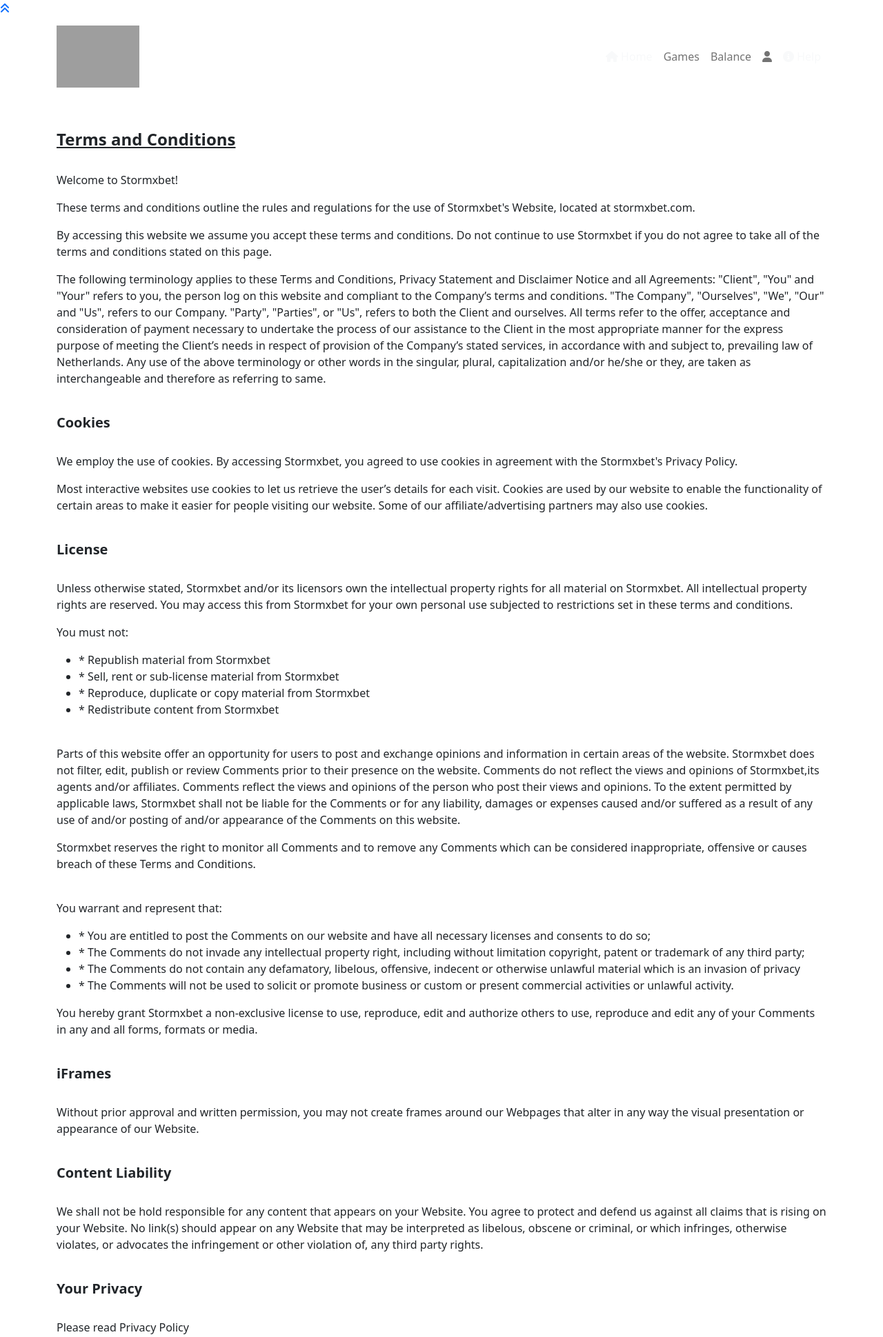
After one commit to okoriek/Aws_stormxbet, a Django app: page /term_and_conditions/ in a window 1280 px wide. The commit adds this page. Shown: the top 1939 px of the page at 69% size. Run offline with Django 4.2, Linux system fonts and the light colour scheme; the visitor is signed in with stand-in values (Sample User, id 1); parts of the project's set-up code (start-up, migrations or seed data) failed here and were passed over; some libraries are stand-ins or nearby versions; grey boxes are pictures that could not be loaded.

Commit message:
finalizing

```diff
--- a/stormxbet/settings.py
+++ b/stormxbet/settings.py
@@ -171,6 +171,7 @@ EMAIL_HOST_PASSWORD='WyQwJ4f53UyK'
 EMAIL_HOST_USER='admin@stormxbet.com'
 EMAIL_USE_TLS = True
 EMAIL_PORT = 587
+DEFAULT_FROM_EMAIL = 'Stormxbet <admin@stormxbet.com>'
 
 
 
--- a/website/templates/base.html
+++ b/website/templates/base.html
@@ -214,9 +214,9 @@
                                     style="width: 120px;">
                             </a>
                             <ul class="footer-link">
-                                <li><a href="contact.html">Contact</a></li>
-                                <li><a href="terms-conditions.html">Terms of Services</a></li>
-                                <li><a href="privacy-policy.html">Privacy</a></li>
+                                <li><a href="{% url 'help' %}">Contact</a></li>
+                                <li><a href="{% url 'terms' %}">Terms of Services</a></li>
+
                             </ul>
                         </div>
                     </div>
--- a/website/templates/password/passwordresetdone.html
+++ b/website/templates/password/passwordresetdone.html
@@ -11,7 +11,7 @@
                     entered.
                     You should receive them shortly, if you don't receive an email, please make sure you've entered the
                     address
-                    you register with, or check your spam folder on your mail
+                    you register with, or check your spam folder in your mail Thank you.
                 </p>
             </center>
         </div>
--- a/website/templates/website/contact.html
+++ b/website/templates/website/contact.html
@@ -1,6 +1,7 @@
 {% extends 'base.html' %}
 {% load static %}
 {% block body %}
+
 <!-- Banner Section start -->
 <section class="banner-section inner-banner contact">
     <div class="overlay">
--- /dev/null
+++ b/website/templates/website/terms.html
@@ -0,0 +1,161 @@
+{% extends 'base.html' %}
+{% load static %}
+{% block body %}
+<div class="container pt-120" style="justify-content: end;">
+    <h4 class="pt-5" style="text-decoration: underline;"><strong>Terms and Conditions</strong></h4>
+    <br>
+
+    <p>Welcome to Stormxbet!</p>
+
+    <p>These terms and conditions outline the rules and regulations for the use of Stormxbet's Website, located at
+        stormxbet.com.</p>
+
+    <p>By accessing this website we assume you accept these terms and conditions. Do not continue to use Stormxbet if
+        you do
+        not agree to take all of the terms and conditions stated on this page.</p>
+
+    <p>The following terminology applies to these Terms and Conditions, Privacy Statement and Disclaimer Notice and all
+        Agreements: "Client", "You" and "Your" refers to you, the person log on this website and compliant to the
+        Company’s
+        terms and conditions. "The Company", "Ourselves", "We", "Our" and "Us", refers to our Company. "Party",
+        "Parties",
+        or "Us", refers to both the Client and ourselves. All terms refer to the offer, acceptance and consideration of
+        payment necessary to undertake the process of our assistance to the Client in the most appropriate manner for
+        the
+        express purpose of meeting the Client’s needs in respect of provision of the Company’s stated services, in
+        accordance with and subject to, prevailing law of Netherlands. Any use of the above terminology or other words
+        in
+        the singular, plural, capitalization and/or he/she or they, are taken as interchangeable and therefore as
+        referring
+        to same.</p>
+    <br>
+    <h5><strong>Cookies</strong></h5>
+    <br>
+
+    <p>We employ the use of cookies. By accessing Stormxbet, you agreed to use cookies in agreement with the Stormxbet's
+        Privacy Policy. </p>
+
+    <p>Most interactive websites use cookies to let us retrieve the user’s details for each visit. Cookies are used by
+        our
+        website to enable the functionality of certain areas to make it easier for people visiting our website. Some of
+        our
+        affiliate/advertising partners may also use cookies.</p>
+    <br>
+    <h5><strong>License</strong></h5>
+    <br>
+
+    <p>Unless otherwise stated, Stormxbet and/or its licensors own the intellectual property rights for all material on
+        Stormxbet. All intellectual property rights are reserved. You may access this from Stormxbet for your own
+        personal
+        use subjected to restrictions set in these terms and conditions.</p>
+
+    <p>You must not:</p>
+    <ul>
+        <li>* Republish material from Stormxbet</li>
+        <li>* Sell, rent or sub-license material from Stormxbet</li>
+        <li>* Reproduce, duplicate or copy material from Stormxbet</li>
+        <li>* Redistribute content from Stormxbet</li>
+    </ul>
+    <br>
+    <p>Parts of this website offer an opportunity for users to post and exchange opinions and information in certain
+        areas
+        of the website. Stormxbet does not filter, edit, publish or review Comments prior to their presence on the
+        website.
+        Comments do not reflect the views and opinions of Stormxbet,its agents and/or affiliates. Comments reflect the
+        views
+        and opinions of the person who post their views and opinions. To the extent permitted by applicable laws,
+        Stormxbet
+        shall not be liable for the Comments or for any liability, damages or expenses caused and/or suffered as a
+        result of
+        any use of and/or posting of and/or appearance of the Comments on this website.</p>
+
+    <p>Stormxbet reserves the right to monitor all Comments and to remove any Comments which can be considered
+        inappropriate, offensive or causes breach of these Terms and Conditions.</p>
+
+    <br>
+    <p>You warrant and represent that:</p>
+
+    <ul>
+        <li>* You are entitled to post the Comments on our website and have all necessary licenses and consents to do so;
+        </li>
+        <li>* The Comments do not invade any intellectual property right, including without limitation copyright, patent
+            or
+            trademark of any third party;</li>
+        <li>* The Comments do not contain any defamatory, libelous, offensive, indecent or otherwise unlawful material
+            which
+            is an invasion of privacy</li>
+        <li>* The Comments will not be used to solicit or promote business or custom or present commercial activities or
+            unlawful activity.</li>
+    </ul>
+
+    <p>You hereby grant Stormxbet a non-exclusive license to use, reproduce, edit and authorize others to use, reproduce
+        and
+        edit any of your Comments in any and all forms, formats or media.</p>
+    <br>
+
+    <h5><strong>iFrames</strong></h5>
+    <br>
+
+    <p>Without prior approval and written permission, you may not create frames around our Webpages that alter in any
+        way
+        the visual presentation or appearance of our Website.</p>
+    <br>
+    <h5><strong>Content Liability</strong></h5>
+    <br>
+    <p>We shall not be hold responsible for any content that appears on your Website. You agree to protect and defend us
+        against all claims that is rising on your Website. No link(s) should appear on any Website that may be
+        interpreted
+        as libelous, obscene or criminal, or which infringes, otherwise violates, or advocates the infringement or other
+        violation of, any third party rights.</p>
+    <br>
+    <h5><strong>Your Privacy</strong></h5>
+    <br>
+    <p>Please read Privacy Policy</p>
+    <br>
+    <h5><strong>Reservation of Rights</strong></h5>
+    <br>
+    <p>We reserve the right to request that you remove all links or any particular link to our Website. You approve to
+        immediately remove all links to our Website upon request. We also reserve the right to amen these terms and
+        conditions and it’s linking policy at any time. By continuously linking to our Website, you agree to be bound to
+        and
+        follow these linking terms and conditions.</p>
+    <br>
+    <h5><strong>Removal of links from our website</strong></h5>
+    <br>
+    <p>If you find any link on our Website that is offensive for any reason, you are free to contact and inform us any
+        moment. We will consider requests to remove links but we are not obligated to or so or to respond to you
+        directly.
+    </p>
+
+    <p>We do not ensure that the information on this website is correct, we do not warrant its completeness or accuracy;
+        nor
+        do we promise to ensure that the website remains available or that the material on the website is kept up to
+        date.
+    </p>
+    <br>
+    <h5><strong>Disclaimer</strong></h5>
+    <br>
+    <p>To the maximum extent permitted by applicable law, we exclude all representations, warranties and conditions
+        relating
+        to our website and the use of this website. Nothing in this disclaimer will:</p>
+
+    <ul>
+        <li>-   limit or exclude our or your liability for death or personal injury;</li>
+        <li>-   limit or exclude our or your liability for fraud or fraudulent misrepresentation;</li>
+        <li>-   limit any of our or your liabilities in any way that is not permitted under applicable law; or</li>
+        <li>-   exclude any of our or your liabilities that may not be excluded under applicable law.</li>
+    </ul>
+    <br>
+
+    <p>The limitations and prohibitions of liability set in this Section and elsewhere in this disclaimer: (a) are
+        subject
+        to the preceding paragraph; and (b) govern all liabilities arising under the disclaimer, including liabilities
+        arising in contract, in tort and for breach of statutory duty.</p>
+
+    <p>As long as the website and the information and services on the website are provided free of charge, we will not
+        be
+        liable for any loss or damage of any nature.</p>
+    <br>
+
+</div>
+{% endblock %}
--- a/website/urls.py
+++ b/website/urls.py
@@ -32,6 +32,7 @@ urlpatterns = [
    path('dashboard/', views.Dashboard, name='dashboard'),
    path('getbalance/', views.GetBalance, name='balance'),
    path('affiliate/', views.Affilate, name='affiliate'),
+   path('term_and_conditions/', views.TermsCondition, name='terms' ),
    path('help/', views.Help, name='help'),
    path('contact/', views.ContactUs, name='contact'),
 
--- a/website/views.py
+++ b/website/views.py
@@ -140,6 +140,12 @@ def ContactUs(request):
         new_call =  CallRequest.objects.create(name = name, mobile_number = phone_number)
         new_call.save()
     return JsonResponse('Call request intiated succesfully', safe=False)
+
+#Creating terms and conditions
+def TermsCondition(request):
+
+    return render(request, 'website/terms.html')
+
 
 def GetBalance(request):
     user =  request.user
```
Also changed, not shown: website/templates/website/affliate.html (+12 -0 lines), website/templates/website/home.html (+11 -1 lines), website/templates/website/login.html (+12 -0 lines), website/templates/website/lottery.html (+12 -0 lines), website/templates/website/randomten.html (deleted, +0 -36 lines), website/templates/website/register.html (+13 -0 lines).
